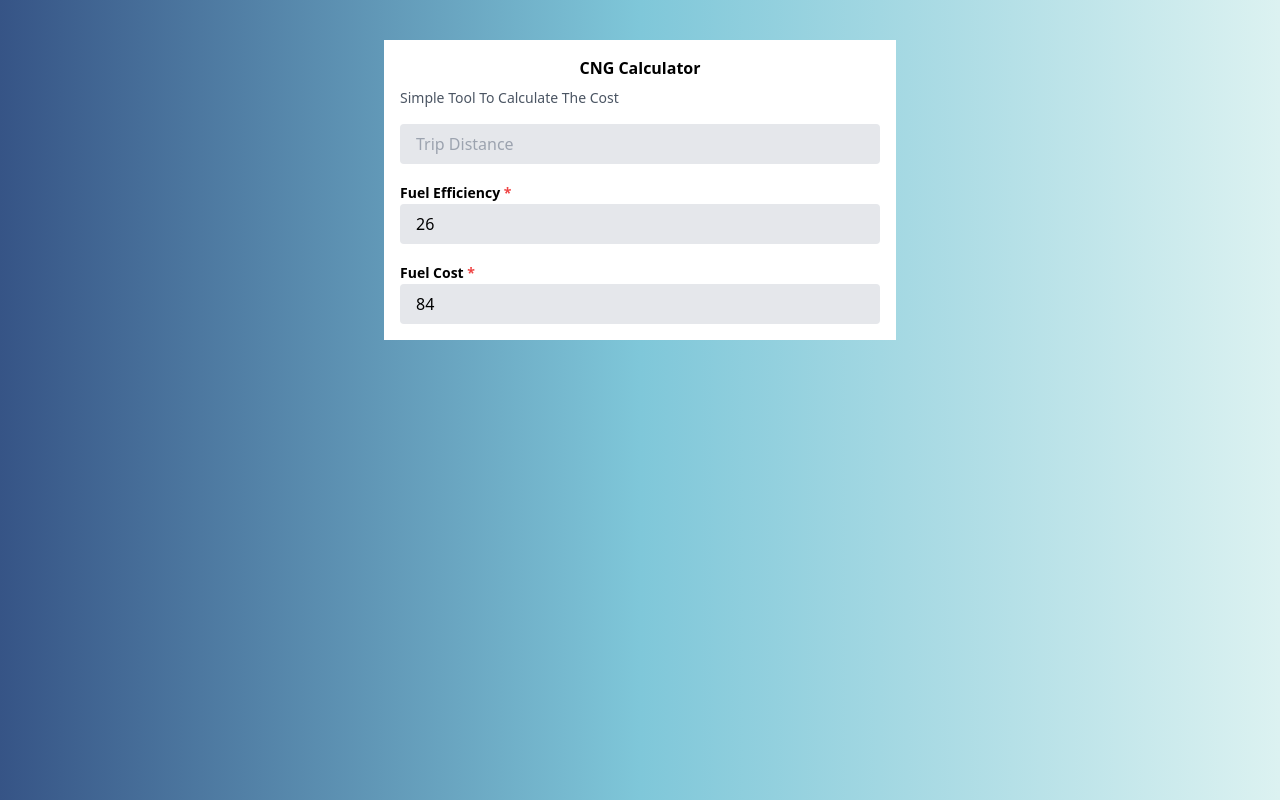
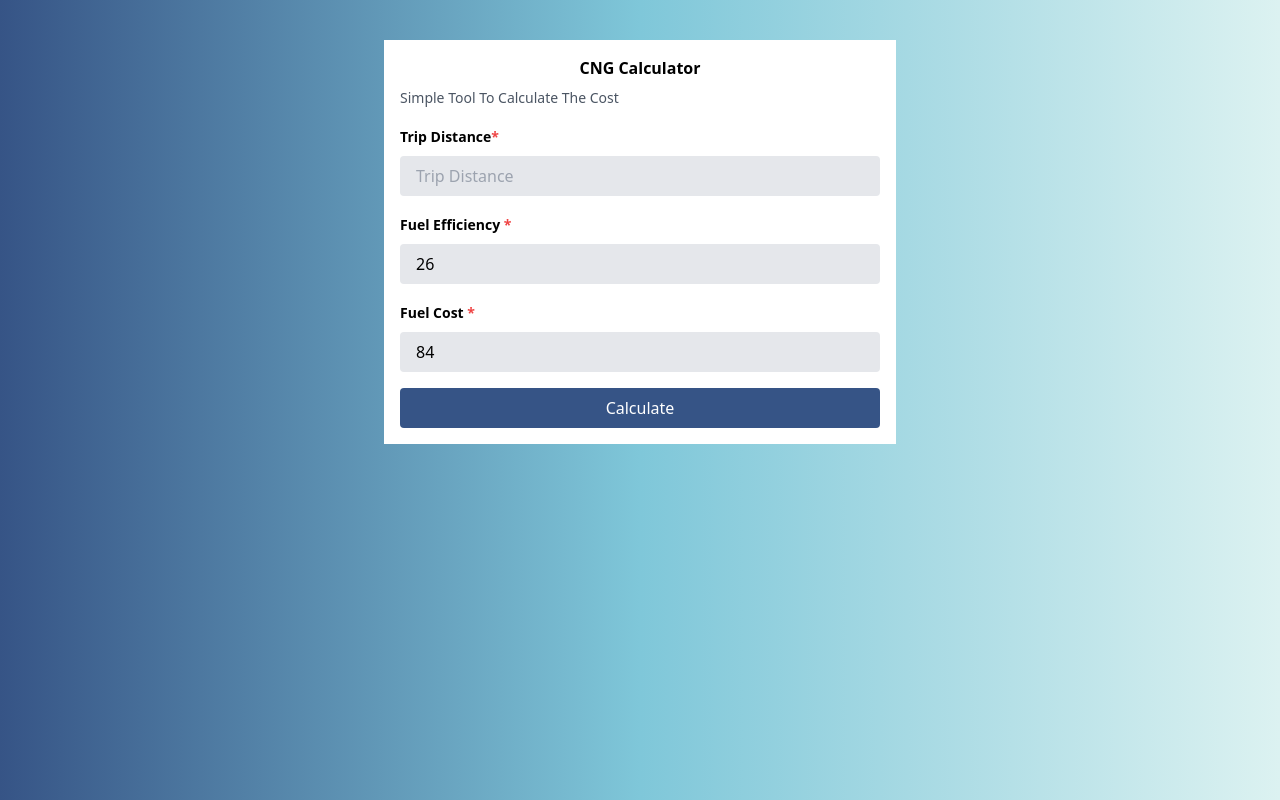
Before and after one commit to san1234100/CNG-Calculator, a website: page index.html in a window 1280 px wide. Drawn offline with Linux system fonts and the light colour scheme.

Commit message:
design ui

```diff
--- a/assets/css/main.css
+++ b/assets/css/main.css
@@ -1,3 +1,11 @@
 @tailwind base;
 @tailwind components;
 @tailwind utilities;
+
+
+.form-label{
+    @apply font-semibold text-sm;
+}
+.form-input{
+    @apply px-4 py-2 mt-2 outline-none bg-gray-200 rounded w-full;
+}
--- a/index.html
+++ b/index.html
@@ -12,17 +12,23 @@
         <h1 class="font-bold text-center">CNG Calculator</h1>
         <p class="font-medium text-sm text-gray-600 mt-2">Simple Tool To Calculate The Cost</p>
     </div>
-     <div class="mt-4 space-y-4">
-        <input type="number" placeholder="Trip Distance" class="px-4 py-2 outline-none bg-gray-200 rounded w-full">
+     <form class="mt-4 space-y-4">
         <div>
-            <label for="fuel-efficiency" class="font-semibold text-sm">Fuel Efficiency <span class="text-red-500">*</span></label>
-            <input type="number" id="fuel-efficiency" placeholder="Fuel Efficiency" value="26" class="px-4 py-2 outline-none bg-gray-200 rounded w-full">
+            <label for="trip-distance" class="form-label">Trip Distance<span class="text-red-500">*</span></label>
+            <input type="number" id="trip-distance" placeholder="Trip Distance" class="form-input" required>
         </div>
         <div>
-            <label for="fuel-cost" class="font-semibold text-sm">Fuel Cost <span class="text-red-500">*</span></label>
-            <input type="number" id="fuel-cost" placeholder="Fuel Cost" value="84" class="px-4 py-2 outline-none bg-gray-200 rounded w-full">
+            <label for="fuel-efficiency" class="form-label">Fuel Efficiency <span class="text-red-500">*</span></label>
+            <input type="number" id="fuel-efficiency" placeholder="Fuel Efficiency" value="26" class="form-input" required>
         </div>
-    </div>
+        <div>
+            <label for="fuel-cost" class="form-label">Fuel Cost <span class="text-red-500">*</span></label>
+            <input type="number" id="fuel-cost" placeholder="Fuel Cost" value="84" class="form-input" required>
+        </div>
+        <div>
+            <button class="py-2 bg-DarkBlue text-white w-full rounded font-medium">Calculate</button>
+        </div>
+    </form>
 </div>
 </body>
 </html>
```
Also changed, not shown: assets/css/output.css.
